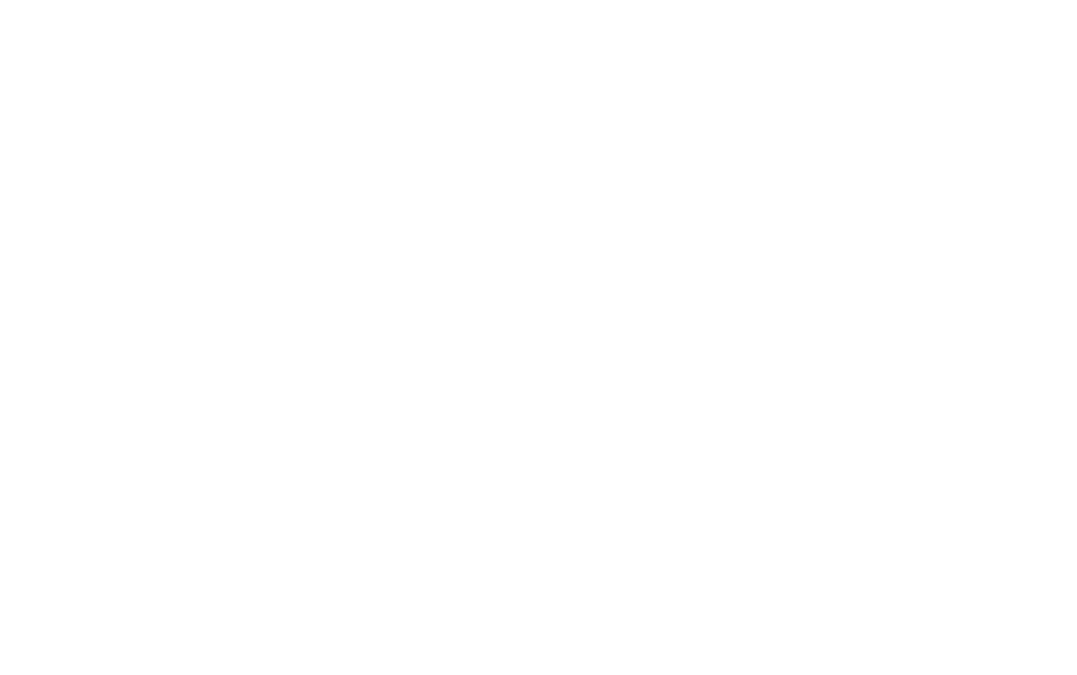
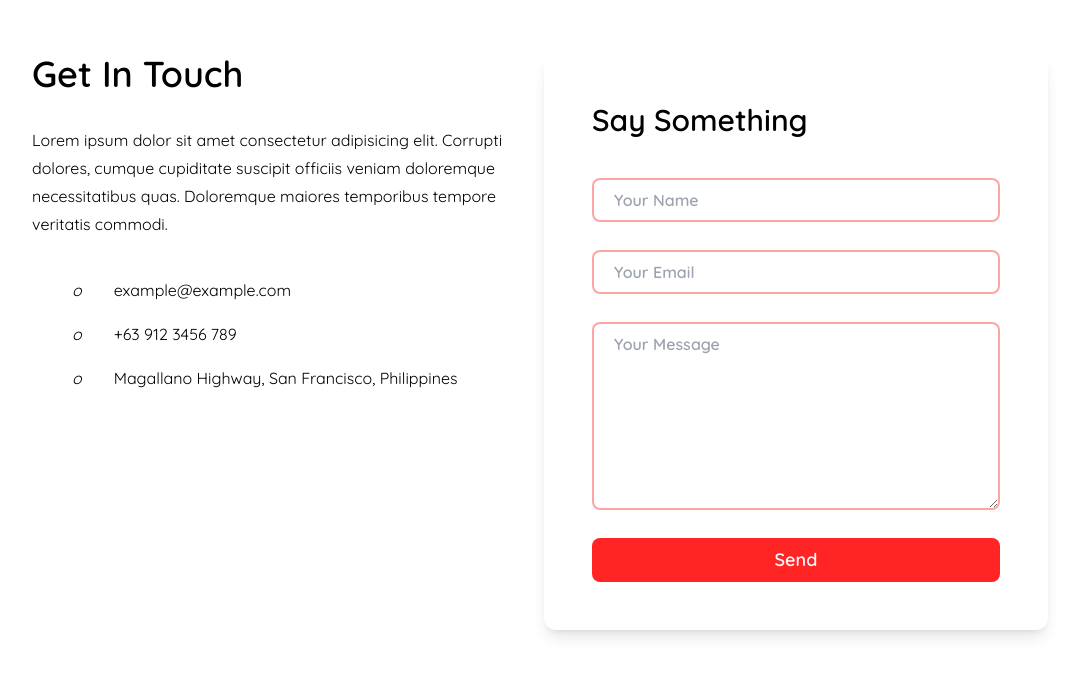
Before and after one commit to iAmWayneBenedict/rastafoods, a React (Create React App) app: page / in a window 1280 px wide. Shown: the part 4060-4735 px from the top of the page, without its empty margins (100-1177 px from the left). Before the commit the page ends 4002 px from the top, so only its background shows below. Built offline with nearby package versions, Linux system fonts and the light colour scheme.

Commit message:
added get in touch section

```diff
--- a/src/App.css
+++ b/src/App.css
@@ -9,6 +9,11 @@
 	scroll-behavior: smooth;
 	overflow-x: hidden;
 }
+
+/* body {
+	font-family: system-ui, -apple-system, BlinkMacSystemFont, "Segoe UI", Roboto, Oxygen, Ubuntu,
+		Cantarell, "Open Sans", "Helvetica Neue", sans-serif !important;
+} */
 
 .bg-primary {
 	background-color: rgb(255, 37, 37);
--- a/src/App.js
+++ b/src/App.js
@@ -2,22 +2,29 @@
 import { BrowserRouter as Router, Routes, Route } from "react-router-dom";
 import Home from "./components/Home";
 import ScrollToTop from "./components/ScrollToTop";
-import { useState } from "react";
+import { useState, useLayoutEffect } from "react";
 
 const App = () => {
 	const [scrolledOverHundred, setScrolledOverHundred] = useState(false);
 	const [scrolledOverTen, setScrolledOverTen] = useState(false);
-	window.onscroll = () => {
+	const navScrollStatus = () => {
 		let scrollTop = document.documentElement.scrollTop;
 		if (scrollTop > 100) {
 			setScrolledOverHundred(true);
-		} else if (scrollTop > 50) {
+		} else {
+			setScrolledOverHundred(false);
+		}
+		if (scrollTop > 50) {
 			setScrolledOverTen(true);
 		} else {
-			setScrolledOverHundred(false);
 			setScrolledOverTen(false);
 		}
 	};
+	useLayoutEffect(() => {
+		navScrollStatus();
+		window.addEventListener("scroll", navScrollStatus);
+		return () => window.removeEventListener("scroll", navScrollStatus);
+	}, []);
 
 	return (
 		<Router>
--- a/src/components/Home.js
+++ b/src/components/Home.js
@@ -2,6 +2,7 @@
 import Banner from "./home_components/Banner.component";
 import Business from "./home_components/Business.component";
 import DiscoverFoods from "./home_components/DiscoverFoods.component";
+import GetInTouch from "./home_components/GetInTouch.component";
 import HowItWorks from "./home_components/HowItWorks.component";
 import Rider from "./home_components/RIder.component";
 import RowMenu from "./home_components/RowMenu.component";
@@ -23,6 +24,7 @@
 				<DiscoverFoods />
 				<Business />
 				<Rider />
+				<GetInTouch />
 			</div>
 		</div>
 	);
--- a/src/components/Navbar.js
+++ b/src/components/Navbar.js
@@ -15,7 +15,6 @@
 
 	// if scrolled to a specific range then set a shadow string that will be used dynamically in the nav bar
 	const shadow = hasScrolled ? "shadow-md" : "";
-
 	return (
 		<nav
 			className={`fixed top-0 ${shadow} left-0 w-full 2xl:px-[14rem] lg:px-[5rem] px-5 z-50 bg-white transition-all duration-300`}
--- a/src/components/home_components/Business.component.js
+++ b/src/components/home_components/Business.component.js
@@ -5,7 +5,7 @@
 		<div className="flex md:items-center justify-between mb-40 mt-32 flex-col md:flex-row">
 			<div className="left pr-5 max-w-sm xl:max-w-lg order-2 md:order-1 mt-10 md:mt-0">
 				<h1 className="title text-4xl font-semibold">RastaFoods for Business</h1>
-				<p className="mt-4 mb-10">
+				<p className="mt-4 mb-10 leading-7">
 					Lorem ipsum dolor, sit amet consectetur adipisicing elit. Maxime dolorum commodi
 					minus tempora facilis earum, consectetur aliquid voluptatum fugit perferendis?
 				</p>
--- /dev/null
+++ b/src/components/home_components/GetInTouch.component.js
@@ -0,0 +1,68 @@
+const GetInTouch = () => {
+	return (
+		<div className="flex py-28 justify-between">
+			<div className="left max-w-lg flex flex-col">
+				<div className="section-title mb-8">
+					<h1 className="font-semibold text-4xl">Get In Touch</h1>
+				</div>
+				<div className="section-description mb-10">
+					<p className="leading-7">
+						Lorem ipsum dolor sit amet consectetur adipisicing elit. Corrupti dolores,
+						cumque cupiditate suscipit officiis veniam doloremque necessitatibus quas.
+						Doloremque maiores temporibus tempore veritatis commodi.
+					</p>
+				</div>
+				<div className="contacts flex flex-col ml-10 gap-5">
+					<span className="flex">
+						<i className="icon">o</i>
+						<span className="ml-8">example@example.com</span>
+					</span>
+					<span className="flex">
+						<i className="icon">o</i>
+						<span className="ml-8">+63 912 3456 789</span>
+					</span>
+					<span className="flex">
+						<i className="icon">o</i>
+						<span className="ml-8">Magallano Highway, San Francisco, Philippines</span>
+					</span>
+				</div>
+			</div>
+			<div className="right w-[35rem] rounded-xl shadow-lg">
+				<div className="say-something-con m-12">
+					<div className="title mb-10">
+						<h1 className="font-semibold text-3xl">Say Something</h1>
+					</div>
+					<div className="contact-form">
+						<form action="" className="flex flex-col gap-7">
+							<input
+								type="text"
+								className="border-2 border-red-300 py-2 px-5 outline-none rounded-lg font-semibold"
+								placeholder="Your Name"
+							/>
+							<input
+								type="email"
+								className="border-2 border-red-300 py-2 px-5 outline-none rounded-lg font-semibold"
+								placeholder="Your Email"
+							/>
+							<textarea
+								name=""
+								id=""
+								rows="7"
+								className="border-2 border-red-300 py-2 px-5 outline-none rounded-lg font-semibold"
+								placeholder="Your Message"
+							></textarea>
+							<button
+								type="submit"
+								className="bg-primary rounded-lg text-slate-50 font-semibold text-lg py-2"
+							>
+								Send
+							</button>
+						</form>
+					</div>
+				</div>
+			</div>
+		</div>
+	);
+};
+
+export default GetInTouch;
--- a/src/components/home_components/RIder.component.js
+++ b/src/components/home_components/RIder.component.js
@@ -5,7 +5,7 @@
 		<div className="flex md:items-center justify-between mt-56 mb-32 flex-col md:flex-row">
 			<div className="left max-w-sm xl:max-w-xl order-2 mt-10 md:mt-0 pr-14">
 				<h1 className="title text-4xl font-semibold">RastaFoods for Riders</h1>
-				<p className="mt-4 mb-10">
+				<p className="mt-4 mb-10 leading-7">
 					Lorem ipsum dolor, sit amet consectetur adipisicing elit. Maxime dolorum commodi
 					minus tempora facilis earum, consectetur aliquid voluptatum fugit perferendis?
 				</p>
--- a/src/index.css
+++ b/src/index.css
@@ -554,6 +554,15 @@
 .m-2{
   margin: 0.5rem;
 }
+.m-8{
+  margin: 2rem;
+}
+.m-16{
+  margin: 4rem;
+}
+.m-12{
+  margin: 3rem;
+}
 .mx-5{
   margin-left: 1.25rem;
   margin-right: 1.25rem;
@@ -582,6 +591,18 @@
   margin-top: 8rem;
   margin-bottom: 8rem;
 }
+.my-10{
+  margin-top: 2.5rem;
+  margin-bottom: 2.5rem;
+}
+.my-20{
+  margin-top: 5rem;
+  margin-bottom: 5rem;
+}
+.my-2{
+  margin-top: 0.5rem;
+  margin-bottom: 0.5rem;
+}
 .ml-5{
   margin-left: 1.25rem;
 }
@@ -680,6 +701,15 @@
 }
 .mr-52{
   margin-right: 13rem;
+}
+.mb-8{
+  margin-bottom: 2rem;
+}
+.ml-3{
+  margin-left: 0.75rem;
+}
+.ml-8{
+  margin-left: 2rem;
 }
 .mt-\[5rem\]{
   margin-top: 5rem;
@@ -797,11 +827,17 @@
 .w-48{
   width: 12rem;
 }
+.w-96{
+  width: 24rem;
+}
 .w-\[25px\]{
   width: 25px;
 }
 .w-\[3rem\]{
   width: 3rem;
+}
+.w-\[35rem\]{
+  width: 35rem;
 }
 .w-2\/3{
   width: 66.666667%;
@@ -906,6 +942,21 @@
 .justify-between{
   justify-content: space-between;
 }
+.gap-3{
+  gap: 0.75rem;
+}
+.gap-5{
+  gap: 1.25rem;
+}
+.gap-12{
+  gap: 3rem;
+}
+.gap-8{
+  gap: 2rem;
+}
+.gap-7{
+  gap: 1.75rem;
+}
 .self-end{
   align-self: flex-end;
 }
@@ -941,6 +992,9 @@
 }
 .border{
   border-width: 1px;
+}
+.border-2{
+  border-width: 2px;
 }
 .border-gray-600{
   --tw-border-opacity: 1;
@@ -950,6 +1004,22 @@
   --tw-border-opacity: 1;
   border-color: rgb(209 213 219 / var(--tw-border-opacity));
 }
+.border-red-50{
+  --tw-border-opacity: 1;
+  border-color: rgb(254 242 242 / var(--tw-border-opacity));
+}
+.border-red-500{
+  --tw-border-opacity: 1;
+  border-color: rgb(239 68 68 / var(--tw-border-opacity));
+}
+.border-red-400{
+  --tw-border-opacity: 1;
+  border-color: rgb(248 113 113 / var(--tw-border-opacity));
+}
+.border-red-300{
+  --tw-border-opacity: 1;
+  border-color: rgb(252 165 165 / var(--tw-border-opacity));
+}
 .bg-gray-600{
   --tw-bg-opacity: 1;
   background-color: rgb(75 85 99 / var(--tw-bg-opacity));
@@ -978,6 +1048,14 @@
   --tw-bg-opacity: 1;
   background-color: rgb(100 116 139 / var(--tw-bg-opacity));
 }
+.bg-red-500{
+  --tw-bg-opacity: 1;
+  background-color: rgb(239 68 68 / var(--tw-bg-opacity));
+}
+.bg-red-700{
+  --tw-bg-opacity: 1;
+  background-color: rgb(185 28 28 / var(--tw-bg-opacity));
+}
 .object-contain{
   object-fit: contain;
 }
@@ -995,6 +1073,9 @@
 }
 .p-4{
   padding: 1rem;
+}
+.p-2{
+  padding: 0.5rem;
 }
 .px-5{
   padding-left: 1.25rem;
@@ -1024,6 +1105,22 @@
   padding-top: 2.5rem;
   padding-bottom: 2.5rem;
 }
+.py-32{
+  padding-top: 8rem;
+  padding-bottom: 8rem;
+}
+.py-28{
+  padding-top: 7rem;
+  padding-bottom: 7rem;
+}
+.py-2{
+  padding-top: 0.5rem;
+  padding-bottom: 0.5rem;
+}
+.px-1{
+  padding-left: 0.25rem;
+  padding-right: 0.25rem;
+}
 .py-1\.5{
   padding-top: 0.375rem;
   padding-bottom: 0.375rem;
@@ -1110,6 +1207,18 @@
 .leading-snug{
   line-height: 1.375;
 }
+.leading-3{
+  line-height: .75rem;
+}
+.leading-5{
+  line-height: 1.25rem;
+}
+.leading-7{
+  line-height: 1.75rem;
+}
+.leading-8{
+  line-height: 2rem;
+}
 .text-white{
   --tw-text-opacity: 1;
   color: rgb(255 255 255 / var(--tw-text-opacity));
@@ -1129,6 +1238,10 @@
 .text-slate-500{
   --tw-text-opacity: 1;
   color: rgb(100 116 139 / var(--tw-text-opacity));
+}
+.text-slate-50{
+  --tw-text-opacity: 1;
+  color: rgb(248 250 252 / var(--tw-text-opacity));
 }
 .underline{
   text-decoration-line: underline;
@@ -1167,6 +1280,10 @@
   --tw-shadow: 0 20px 25px -5px rgb(0 0 0 / 0.1), 0 8px 10px -6px rgb(0 0 0 / 0.1);
   --tw-shadow-colored: 0 20px 25px -5px var(--tw-shadow-color), 0 8px 10px -6px var(--tw-shadow-color);
   box-shadow: var(--tw-ring-offset-shadow, 0 0 #0000), var(--tw-ring-shadow, 0 0 #0000), var(--tw-shadow);
+}
+.outline-none{
+  outline: 2px solid transparent;
+  outline-offset: 2px;
 }
 .outline{
   outline-style: solid;
@@ -1259,6 +1376,11 @@
 	overflow-x: hidden;
 }
 
+/* body {
+	font-family: system-ui, -apple-system, BlinkMacSystemFont, "Segoe UI", Roboto, Oxygen, Ubuntu,
+		Cantarell, "Open Sans", "Helvetica Neue", sans-serif !important;
+} */
+
 .bg-primary {
 	background-color: rgb(255, 37, 37);
 }
```
